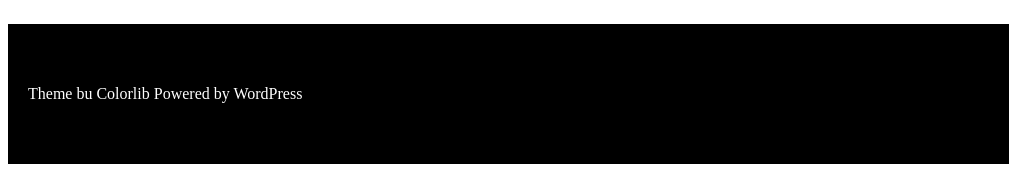
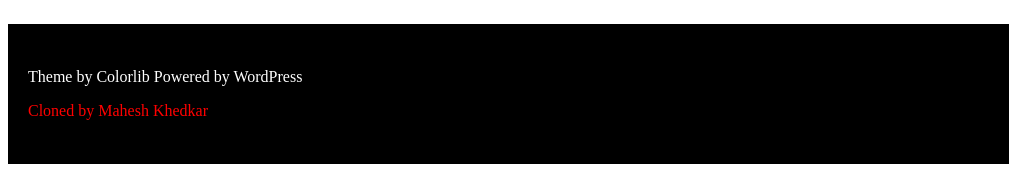
Before and after one commit to Mahesh-Khedkar/shapely-clone, a plain HTML site: page index.html in a window 1280 px wide. Shown: the part 2712-2884 px from the top of the page, 0-1009 px from the left. Drawn offline with Linux system fonts and the light colour scheme.

Commit message:
Second commit

```diff
--- a/index.html
+++ b/index.html
@@ -121,7 +121,8 @@
 
     <footer>
         <div class="fLeft">
-            <p>Theme bu Colorlib Powered by WordPress</p>
+            <p>Theme by Colorlib Powered by WordPress</p>
+            <p style="color: red;">Cloned by Mahesh Khedkar</p>
         </div>
         <div class="fRight">
             <section class="social">
```
